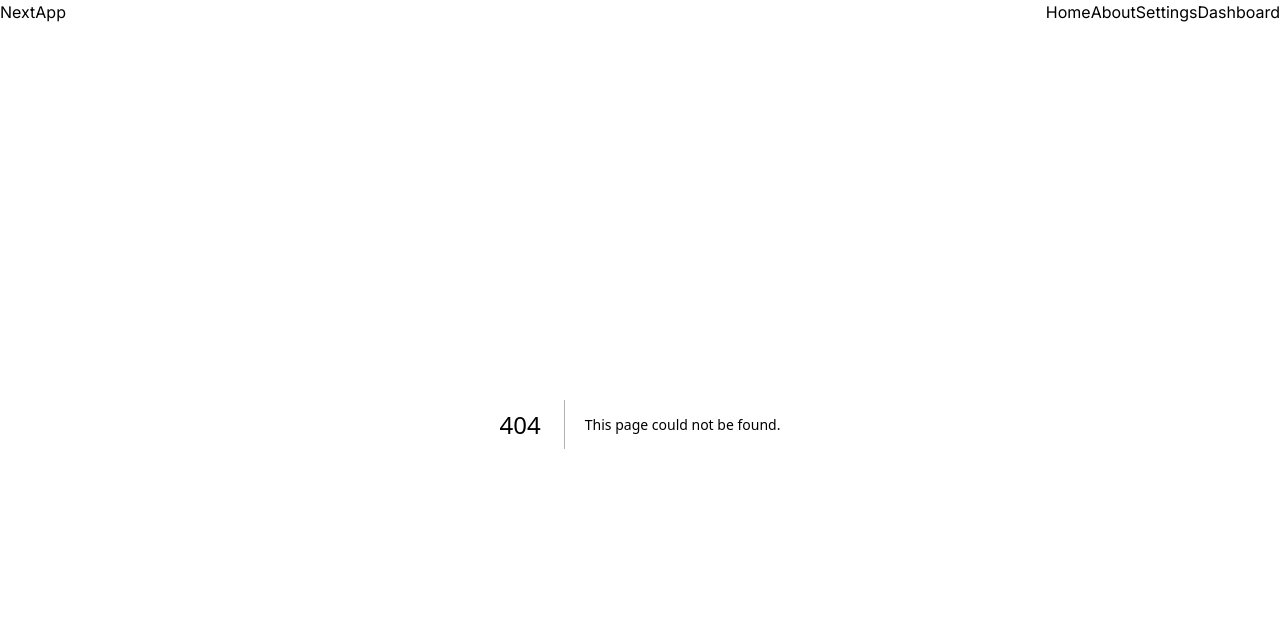
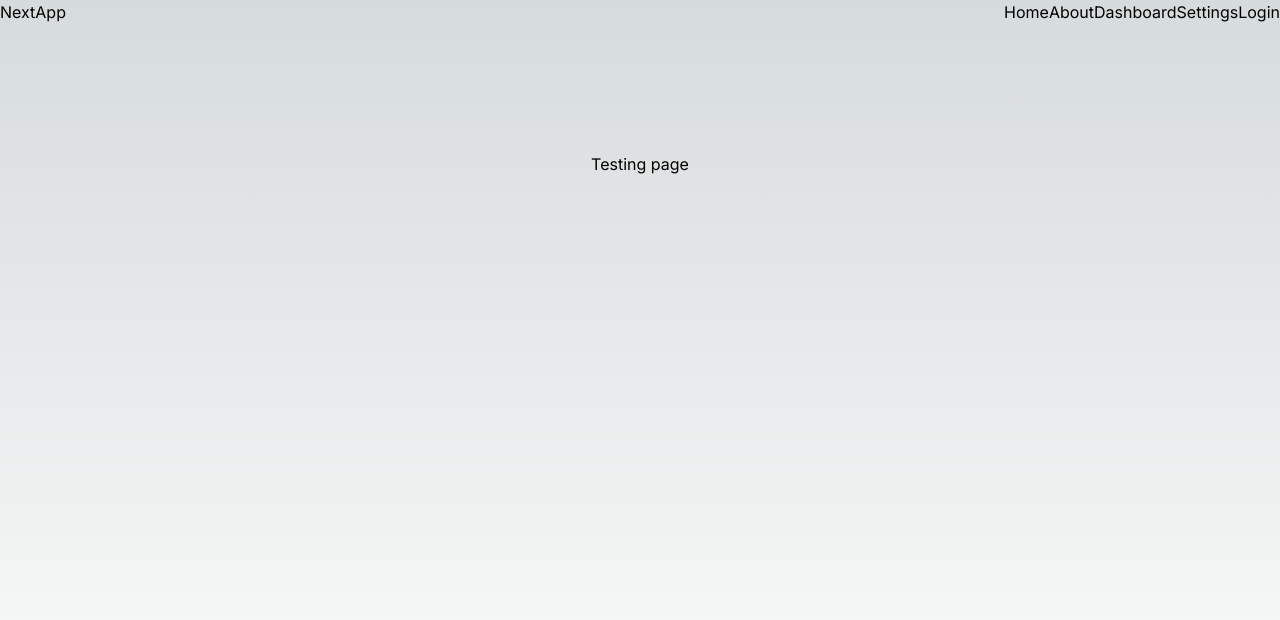
Before and after one commit to hasibulislamha01/First-Next-Project, a Next.js app: page /Dummy in a window 1280 px wide. Before the commit this address had no page. Shown: the top 620 px of the page. Built offline with nearby package versions, Linux system fonts and the light colour scheme.

Commit message:
login page added

```diff
--- a/src/Components/SharedComponents/NavBar.jsx
+++ b/src/Components/SharedComponents/NavBar.jsx
@@ -1,17 +1,51 @@
+"use client"
+import Link from 'next/link';
+import { usePathname } from 'next/navigation';
 import React from 'react';
 
 const NavBar = () => {
+
+    const pathName = usePathname()
+
+    const links = [
+        {
+            title: "Home",
+            path: '/'
+        },
+        {
+            title: "About",
+            path: '/about'
+        },
+        {
+            title: "Dashboard",
+            path: '/dashboard'
+        },
+        {
+            title: "Settings",
+            path: '/Dummy'
+        },
+    ]
     return (
-        <nav className='h-[80px] px-12 bg-black text-white  flex justify-between items-center'>
+        <nav className='h-[80px] px-12 bg-black bg-opacity-75 text-white  flex justify-between items-center'>
             <div className='font-medium text-xl'>
                 NextApp
             </div>
             <div>
                 <ul className='text-lg flex justify-center items-center gap-5'>
-                    <li>Home</li>
-                    <li>About</li>
-                    <li>Settings</li>
-                    <li>Dashboard</li>
+                    {
+                        links?.map(link =>
+                            <Link
+                                key={link.path}
+                                href={link.path}
+                                className={pathName === link.path && `text-blue-500`}
+                            >
+                                {link.title}
+                            </Link>
+                        )
+                    }
+                    <Link href={'/login'}>
+                        <button className='btn px-4 py-1 bg-red-400 rounded-md'>Login</button>
+                    </Link>
                 </ul>
             </div>
         </nav>
--- /dev/null
+++ b/src/app/Dummy/page.jsx
@@ -0,0 +1,10 @@
+
+const page = () => {
+    return (
+        <div className="min-h-screen flex justify-center p-32">
+            Testing page
+        </div>
+    );
+};
+
+export default page;
--- /dev/null
+++ b/src/app/dashboard/page.jsx
@@ -0,0 +1,11 @@
+import React from 'react';
+
+const page = () => {
+    return (
+        <div className='min-h-screen flex items-center justify-center'>
+            Dashboard
+        </div>
+    );
+};
+
+export default page;
--- /dev/null
+++ b/src/app/login/page.jsx
@@ -0,0 +1,11 @@
+import React from 'react';
+
+const page = () => {
+    return (
+        <div className='min-h-screen bg-red-100 flex flex-col items-center pt-24'>
+            <h1 className='text-3xl'>Login</h1>
+        </div>
+    );
+};
+
+export default page;
```
